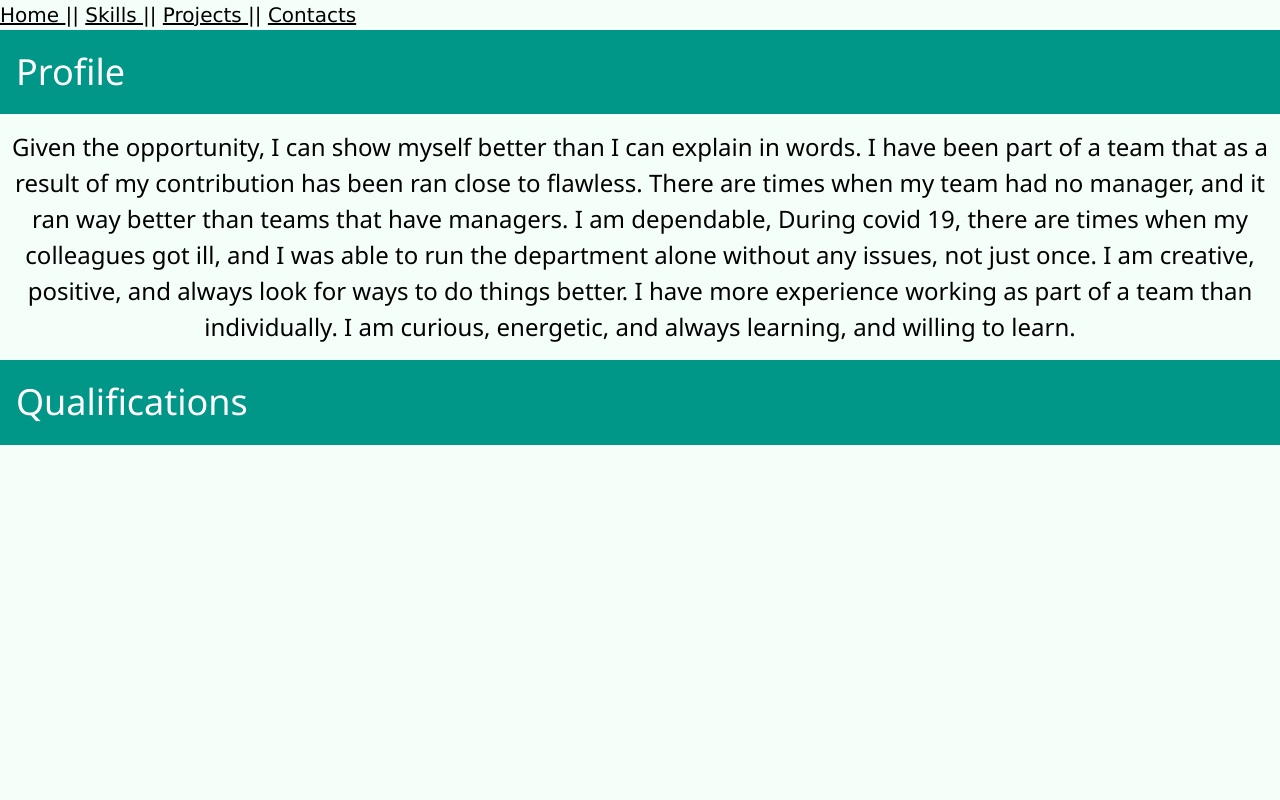
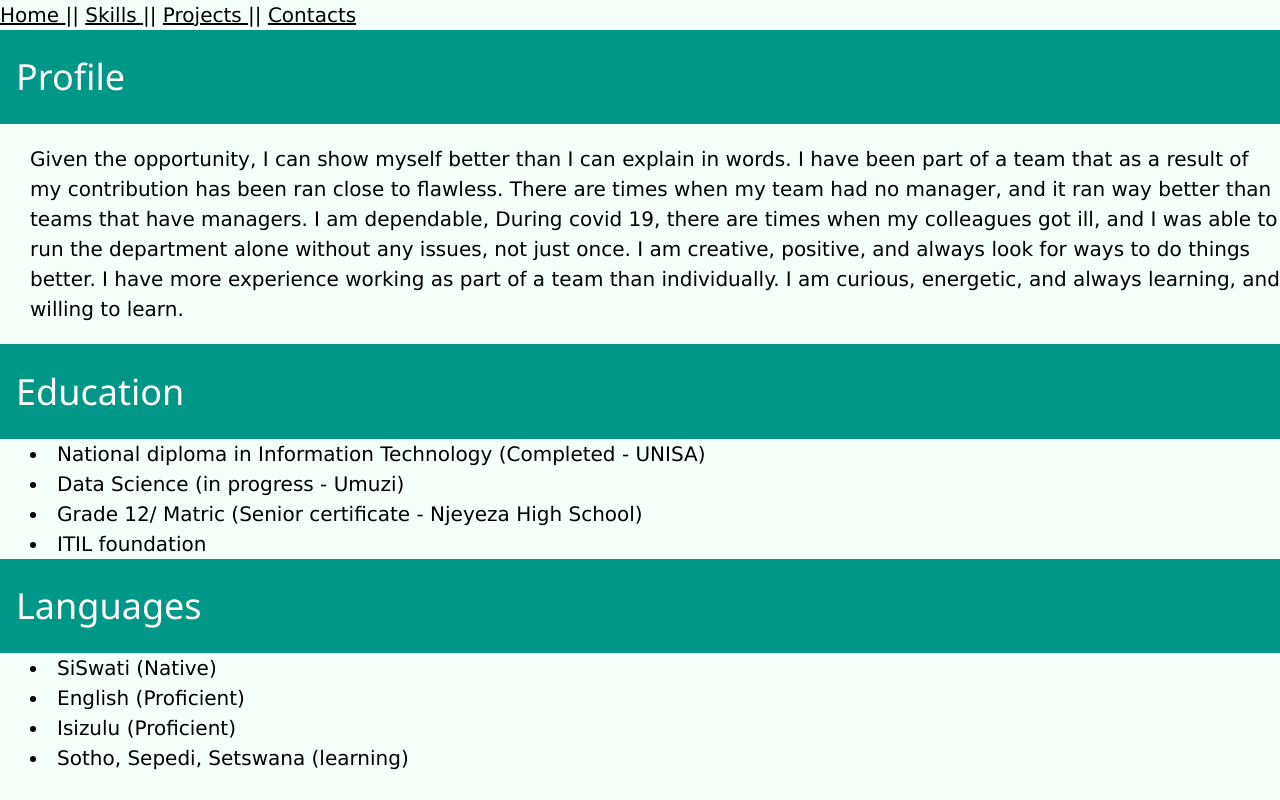
Before and after one commit to coolndlela/coolndlela.github.io, a plain HTML site: page about-me.html in a window 1280 px wide. Drawn offline with nearby package versions, Linux system fonts and the light colour scheme.

Commit message:
progress

```diff
--- a/about-me.html
+++ b/about-me.html
@@ -2,6 +2,7 @@
 <html>
 <head>
 	<title> About me </title>
+
 	<nav style="text-align:left;">
 		<a href='index.html'> Home </a> ||
 		<a href='skills.html'> Skills  </a> ||
@@ -20,15 +21,19 @@
 
 	body{
 		background-color: mintcream;
-		text-align : center;
+		font-size : 20px;
 	}
 
 	h1{
 		text-align : left;
 	}
 
-	h3{
-		text-align : center;
+	p.profile{
+		margin-left : 30px;
+		}
+
+	li{
+	text-indent : 30px;
 	}
 </style>
 
@@ -37,17 +42,31 @@
 	<div class="w3-container w3-teal">
 		<p><h1>Profile</h1><p>
 	</div>
-	<p><h3>Given the opportunity, I can show myself better than I can explain in words. I have been part of a team that as
-	a result of my contribution has been ran close to flawless. There are times when my team had no manager, and it ran
-	way better than teams that have managers. I am dependable, During covid 19, there are times when my colleagues got ill,
-	and I was able to run the department alone without any issues, not just once. I am creative, positive, and always look
-	for ways to do things better. I have more experience working as part of a team than individually. I am curious, energetic,
-	and always learning, and willing to learn.</h3><p>
+	<p class='profile'>
+		Given the opportunity, I can show myself better than I can explain in words. I have been part of a team
+		that as a result of my contribution has been ran close to flawless. There are times when my team had no
+		manager, and it ran way better than teams that have managers. I am dependable, During covid 19, there
+		are times when my colleagues got ill, and I was able to run the department alone without any issues, not
+		just once. I am creative, positive, and always look for ways to do things better. I have more experience
+		working as part of a team than individually. I am curious, energetic, and always learning, and willing to
+		learn.
+	</p>
 
 	<div class="w3-container w3-teal">
-	<p><h1>Qualifications</h1><p>
+		<p><h1>Education</h1></p>
 	</div>
+		<li>National diploma in Information Technology (Completed - UNISA)</li>
+		<li>Data Science (in progress - Umuzi)</li>
+		<li>Grade 12/ Matric (Senior certificate - Njeyeza High School)</li>
+		<li>ITIL foundation</li>
 
+	<div class="w3-container w3-teal">
+		<p><h1>Languages</h1></p>
+	</div>
+		<li>SiSwati (Native)</li>
+		<li>English (Proficient)</li>
+		<li>Isizulu (Proficient)</li>
+		<li>Sotho, Sepedi, Setswana (learning)</li>
 
 </body>
 </html>
```
Lines whose indentation alone changed are shown as unchanged.
